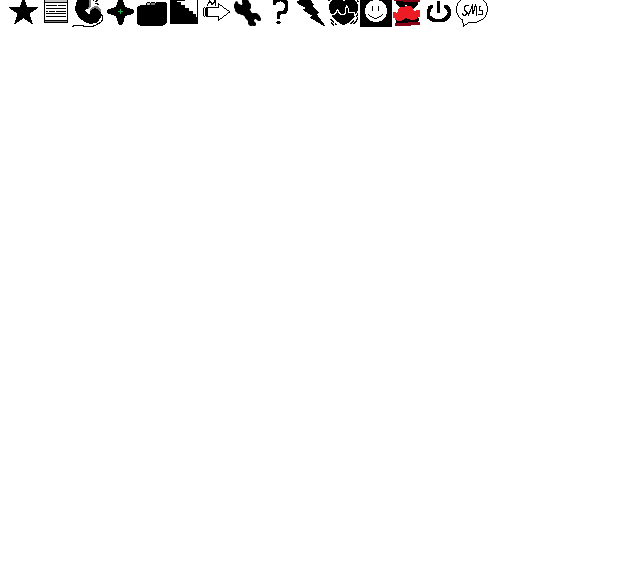
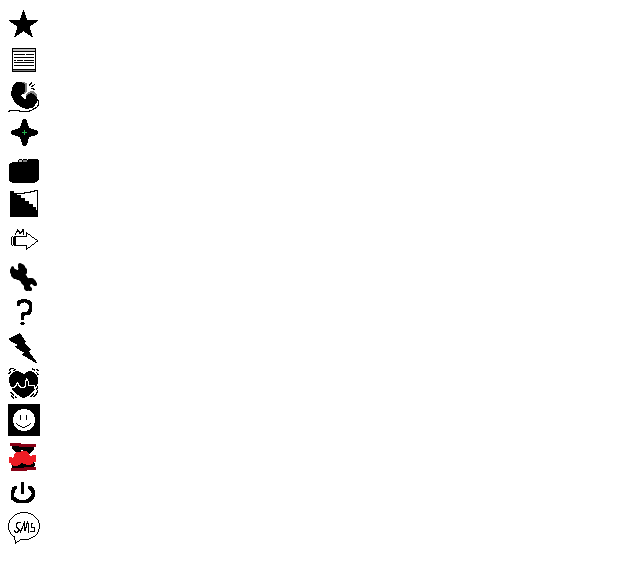
Before and after one commit to aidoko/re-webdev-Y22, a plain HTML site: page projects/smartphone/index.html in a window 1280 px wide. Shown: the whole page, without its empty margins (0-640 px from the left). Drawn offline with Linux system fonts and the light colour scheme.

Commit message:
Edited HTML

```diff
--- a/projects/smartphone/index.html
+++ b/projects/smartphone/index.html
@@ -10,8 +10,8 @@
 <div class="smartphone">
 
     <div class="apps">
-        <img class="" src="images/Favorites.png" alt="Favorites App">
-        <img src="images/Notepad.png" alt="Notepad App">
+        <img class="favorites" src="images/Favorites.png" alt="Favorites App">
+        <img class="notepad"src="images/Notepad.png" alt="Notepad App">
         <img src="images/Phone.png" alt="Phone App">
         <img src="images/BraveStarWeb.png" alt="Bravestar Mobile Web Browser">
         <img src="images/Files.png" alt="Files App">
@@ -33,15 +33,11 @@
     .smartphone{
         width: 10px;
         height: 10px;
+        background-color: brown;
     }
     .apps{
-        width: 20px;
-        height: 5px;
-
-        display: flex;
-        flex-wrap: wrap;
-        justify-content: center;
-        order: 4;
+        display: flexbox;
+        flex-direction: row;
         flex-direction: column;
     }
 </style>
```
